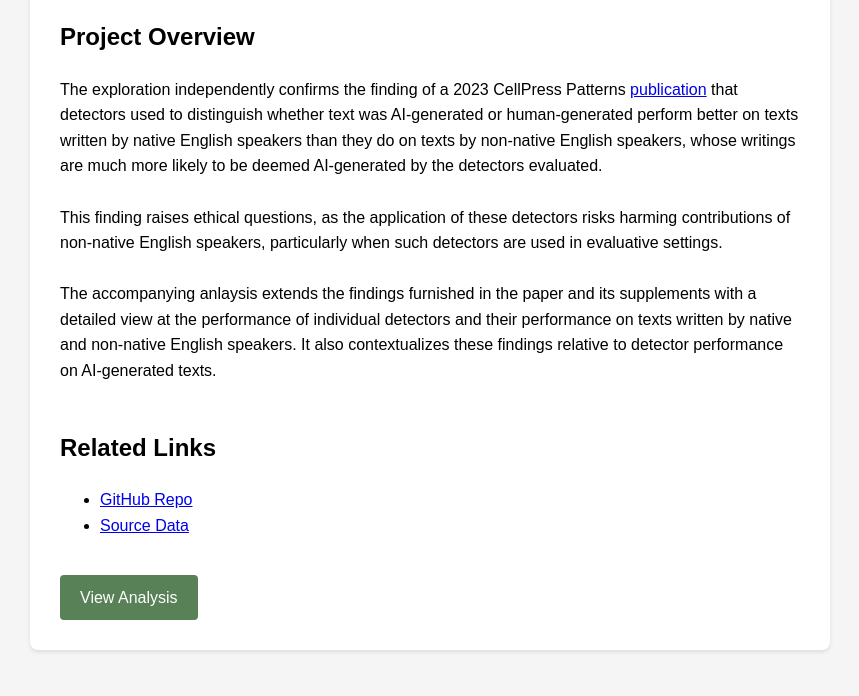
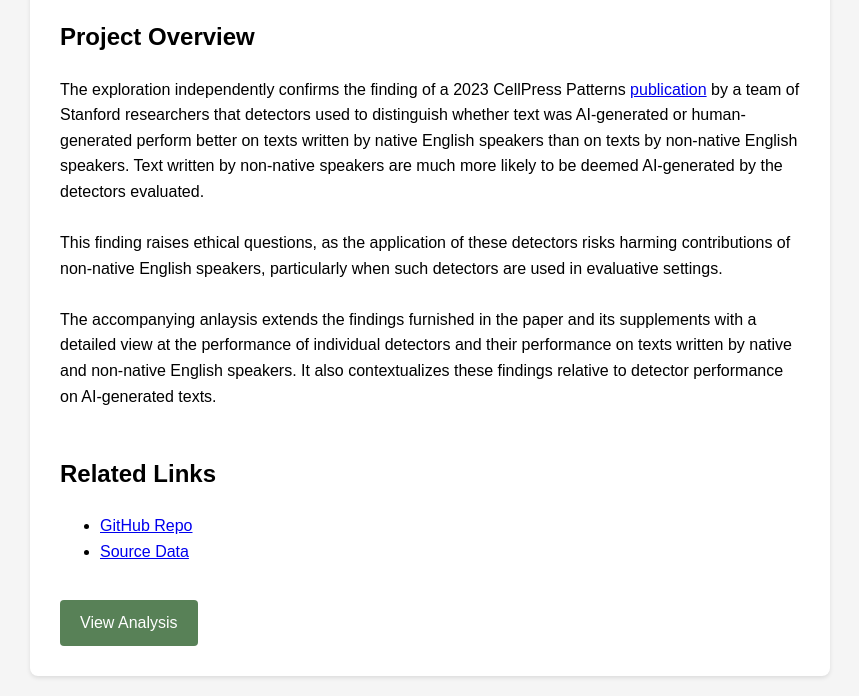
Before and after one commit to vbashyakarla/gpt-detector, a plain HTML site: page docs/index.html in a window 1280 px wide. Shown: the part 189-885 px from the top of the page, without its empty margins (210-1069 px from the left). Before the commit the page ends 859 px from the top, so only its background shows below. Drawn offline with Linux system fonts and the light colour scheme.

Commit message:
Updating intro. text for readability

```diff
--- a/docs/index.html
+++ b/docs/index.html
@@ -44,25 +44,23 @@
         <h2>Project Overview</h2>
         <p>The exploration independently confirms the finding of a 2023 CellPress Patterns <a
         href="https://linkinghub.elsevier.com/retrieve/pii/S2666389923001307"> publication</a>
-        that detectors used to distinguish whether text was AI-generated or human-generated perform better
-        on texts written by native English speakers than they do on texts by non-native English speakers,
-        whose writings are much more likely to be deemed AI-generated by the detectors evaluated.
+        by a team of Stanford researchers that detectors used to distinguish whether text was
+        AI-generated or human-generated perform better
+        on texts written by native English speakers than on texts by non-native English speakers.
+        Text written by non-native speakers are much more likely to be deemed AI-generated
+        by the detectors evaluated.
         <br>
         <br>
-
-
         This finding raises ethical questions, as the application of these detectors risks harming contributions of non-native English speakers,
         particularly when such detectors are used in evaluative settings.
        <br>
-               <br>
-
-
+        <br>
         The accompanying anlaysis extends the findings furnished in the paper and its supplements with a
         detailed view at the performance of individual detectors and their performance on texts written
         by native and non-native English speakers. It also contextualizes these findings relative to
         detector performance on AI-generated texts.
        <br>
-               <br>
+        <br>
 
         </p>
 
```
